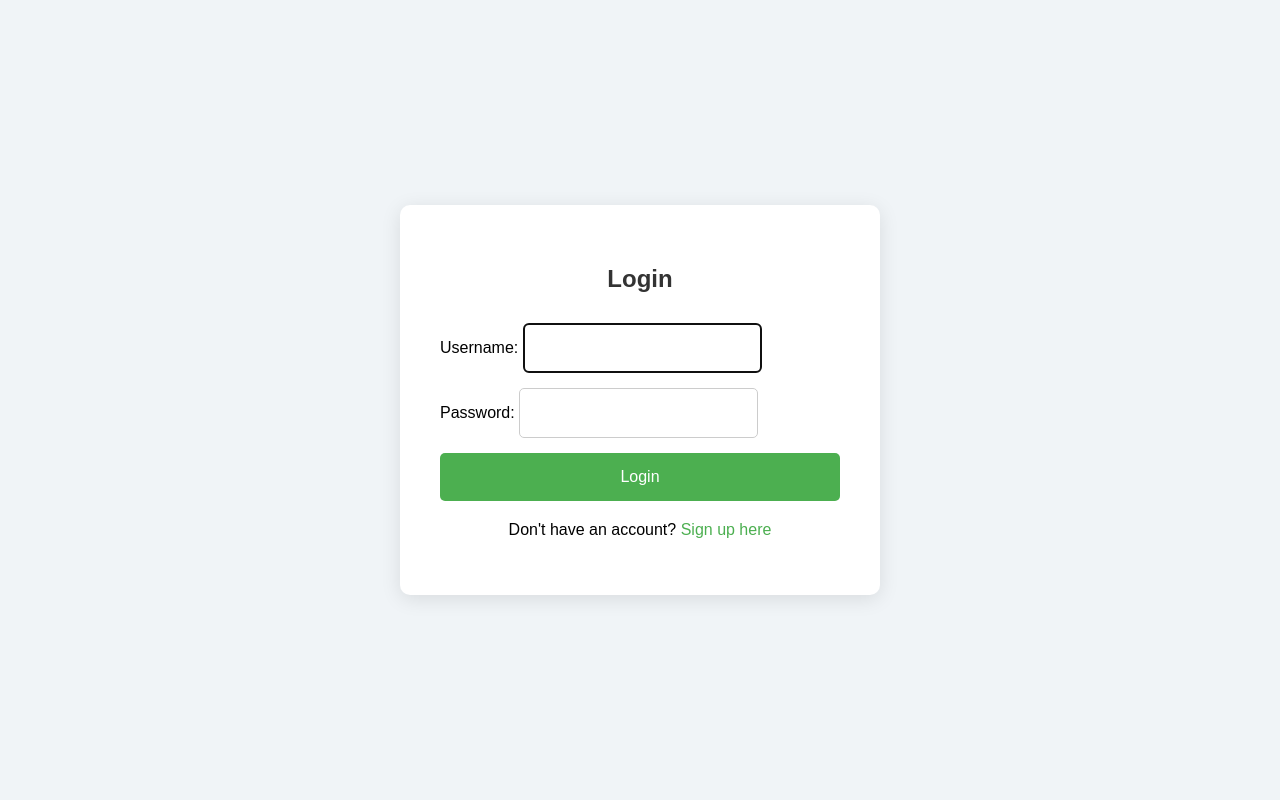
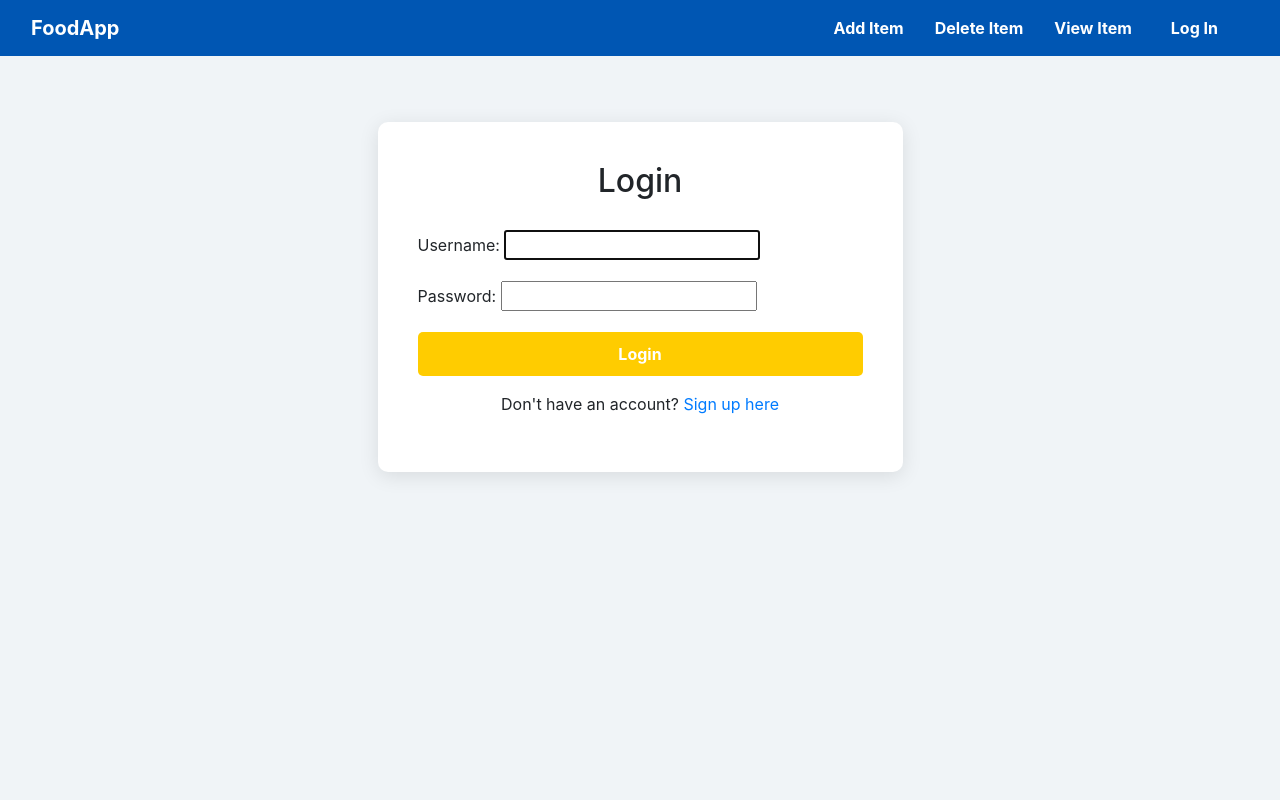
Before and after one commit to Mukona948/munzhedzi, a Django app: page /login/ in a window 1280 px wide. Run offline with Django 5.2, Linux system fonts and the light colour scheme.

Commit message:
updates to food app

```diff
--- a/mysite/food/templates/food/index.html
+++ b/mysite/food/templates/food/index.html
@@ -24,7 +24,7 @@
                 <h3>{{ item.item_name }}</h3>
                 <h5>{{ item.item_desc }}</h5>
                 <h6>R{{ item.item_price}}</h6>
-
+                <h6>{{ item.user_name }}</h6>
             </div>
             <div class="col-md-2">
                 <a href="{% url 'food:details' item.id %}" class="btn btn-success ">Details</a>
--- a/mysite/food/urls.py
+++ b/mysite/food/urls.py
@@ -1,19 +1,17 @@
+from django.urls import path
 from . import views
-from django.urls import path
 
 app_name = 'food'
 urlpatterns = [
-    #food path
-    path('',views.index,name='index'),
-    #food 1 path
-    path('<int:item_id>/',views.details,name='details'),
-    path('item/',views.item,name='item'),
-    # add items
-    path('add',views.create_item,name='create_item'),
-    #edit items as user
-    path('update/<int:id>/',views.update_item,name='update_item'),
-    #delete item as user
-    path('delete/<int:id>/',views.delete_item,name='delete_item'),
-
-
+    # Food path
+    path('', views.IndexClassView.as_view(), name='index'),
+    # Food details path
+    path('<int:pk>/', views.DetailFood.as_view(), name='details'),
+    path('item/', views.item, name='item'),
+    # Add items
+    path('add/', views.CreateItem.as_view(), name='create_item'),
+    # Edit items as user
+    path('update/<int:id>/', views.update_item, name='update_item'),
+    # Delete item as user
+    path('delete/<int:item_id>/', views.delete_item, name='delete_item'),
 ]
--- a/mysite/users/apps.py
+++ b/mysite/users/apps.py
@@ -4,3 +4,5 @@ from django.apps import AppConfig
 class UsersConfig(AppConfig):
     default_auto_field = 'django.db.models.BigAutoField'
     name = 'users'
+    def ready(self):
+        import users.signals
--- a/mysite/users/templates/users/login.html
+++ b/mysite/users/templates/users/login.html
@@ -1,81 +1,40 @@
-<!DOCTYPE html>
-<html lang="en">
-<head>
-    <meta charset="UTF-8">
-    <meta name="viewport" content="width=device-width, initial-scale=1.0">
-    <title>Login</title>
+{% extends 'food/base.html' %}
+{% block body %}
+
+<div class="container">
+    <div class="row justify-content-center">
+        <div class="col-md-6">
+            <div class="login-container">
+                <h2 class="text-center">Login</h2>
+                <form method="POST">
+                    {% csrf_token %}
+                    {{ form.as_p }}
+                    <button type="submit" class="btn btn-primary btn-block">Login</button>
+                </form>
+                <p class="text-center mt-3">Don't have an account? <a href="#">Sign up here</a></p>
+            </div>
+        </div>
+    </div>
+</div>
+
 <style>
     body {
-            font-family: Arial, sans-serif;
         background-color: #f0f4f7;
-            margin: 0;
-            padding: 0;
-            display: flex;
-            justify-content: center;
-            align-items: center;
-            height: 100vh;
     }
     .login-container {
         background-color: white;
         padding: 40px;
         border-radius: 10px;
         box-shadow: 0 4px 20px rgba(0, 0, 0, 0.1);
-            max-width: 400px;
-            width: 100%;
+        margin-top: 50px;
     }
     .login-container h2 {
-            text-align: center;
         margin-bottom: 30px;
-            color: #333;
     }
-        .login-container form {
-            display: flex;
-            flex-direction: column;
-        }
-        .login-container input {
-            padding: 15px;
-            margin-bottom: 15px;
-            border: 1px solid #ccc;
-            border-radius: 5px;
+    .login-container button {
+        padding: 10px;
         font-size: 16px;
     }
-        .login-container button {
-            padding: 15px;
-            border: none;
-            background-color: #4CAF50;
-            color: white;
-            border-radius: 5px;
-            font-size: 16px;
-            cursor: pointer;
-            transition: background-color 0.3s ease;
-        }
-        .login-container button:hover {
-            background-color: #45a049;
-        }
-        .login-container p {
-            text-align: center;
-            margin-top: 20px;
-        }
-        .login-container p a {
-            color: #4CAF50;
-            text-decoration: none;
-        }
-        .login-container p a:hover {
-            text-decoration: underline;
-        }
 </style>
-</head>
-<body>
 
-    <div class="login-container">
-        <h2>Login</h2>
-        <form method="POST">
-            {% csrf_token %}
-            {{ form }}
-            <button type="submit">Login</button>
-        </form>
-        <p>Don't have an account? <a href="#">Sign up here</a></p>
-    </div>
-
-</body>
-</html>
+{% endblock %}
```
Also changed, not shown: mysite/food/views.py (+43 -18 lines). Lines whose indentation alone changed are shown as unchanged.
